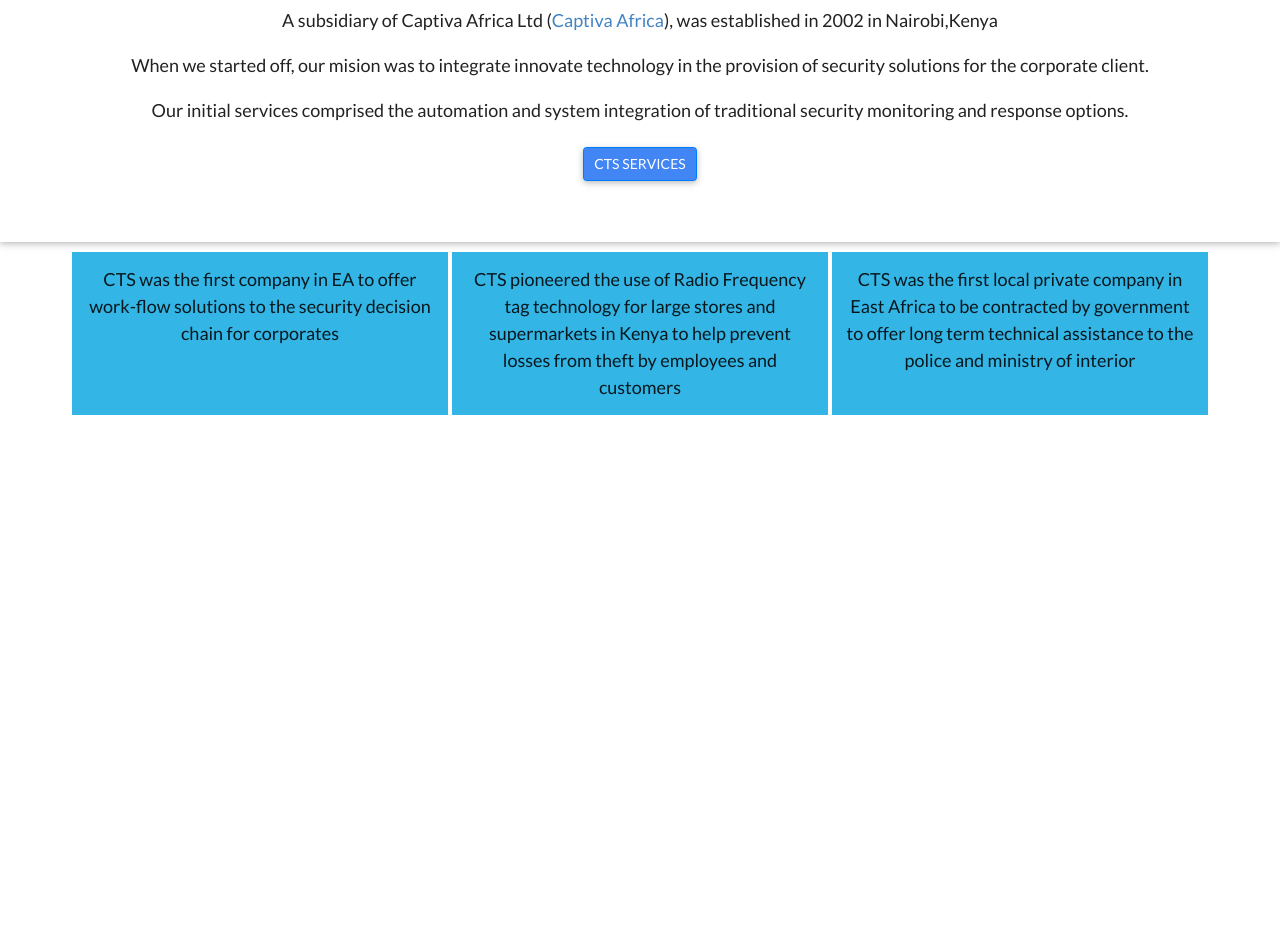
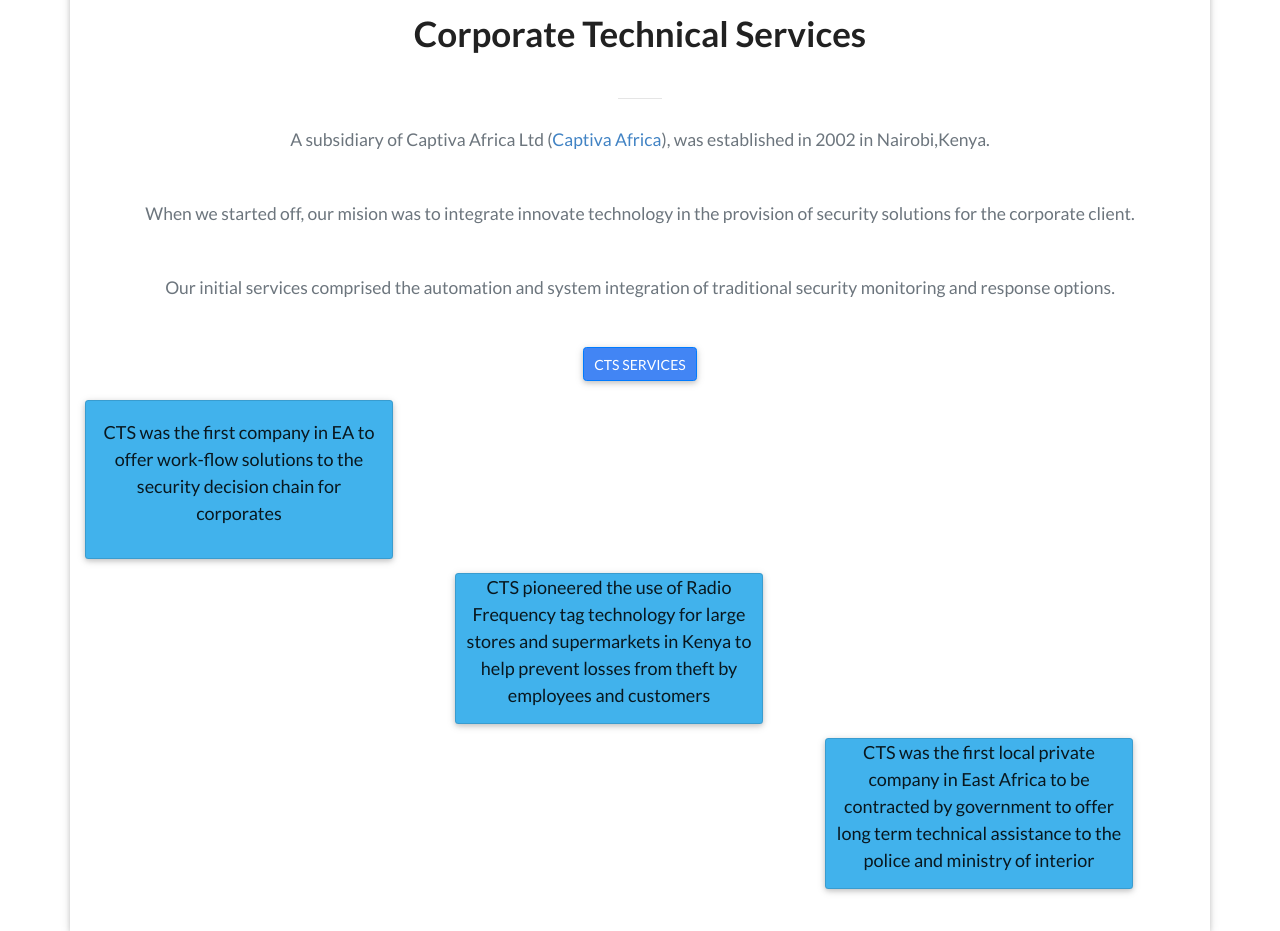
Before and after one commit to ankundn/CTL, a React (Create React App) app: page /about in a window 1280 px wide. Shown: the part 163-1094 px from the top of the page. Before the commit the page ends 800 px from the top, so only its background shows below. Built offline with nearby package versions, Linux system fonts and the light colour scheme.

Commit message:
Added three grids

```diff
--- a/src/components/About.js
+++ b/src/components/About.js
@@ -1,7 +1,7 @@
 import React from "react";
 import "../index.css";
 // import Footer from "../components/Footer";
-import { MDBJumbotron, MDBBtn, MDBContainer, MDBRow, MDBCol } from "mdbreact";
+import {  MDBBtn, MDBContainer,MDBCard, MDBCardTitle, MDBCardText, MDBRow, MDBCol } from "mdbreact";
 
 
 class About extends React.Component {
@@ -11,7 +11,7 @@
 
 
 <div>
-      <MDBJumbotron fluid className="jumbo">
+      {/* <MDBJumbotron fluid className="jumbo">
       <MDBContainer>
         <MDBRow>
           <MDBCol>
@@ -29,11 +29,11 @@
            Our initial services comprised the automation and system integration of
            traditional security monitoring and response options.
         </p>
-            {/* <hr className="my-2" /> */}
-            {/* <p>
+            <hr className="my-2" />
+            <p>
               It uses utility classes for typgraphy and spacing to space content out
               within the larger container.
-            </p> */}
+            </p>
             <div className="text-center">
               <MDBBtn color="primary" href="/service">CTS SERVICES</MDBBtn>
             </div>
@@ -41,10 +41,10 @@
           </MDBCol>
         </MDBRow>
       </MDBContainer>
-    </MDBJumbotron>
+    </MDBJumbotron> */}
 
 
-    <MDBContainer>
+    {/* <MDBContainer>
   <MDBRow>
     <MDBCol md="4">
       <p className="aboutcontent">
@@ -68,7 +68,99 @@
     </MDBCol>
   </MDBRow>
 </MDBContainer>
+   */}
 
+
+<div className="container z-depth-1 my-5 py-5">
+
+
+  <section>
+
+
+
+    {/* <h6 class="font-weight-bold text-center grey-text text-uppercase small mb-4">Services</h6> */}
+    <h2 className="h1-responsive font-weight-bold text-center my-5">
+      Corporate Technical Services
+      </h2>
+    <hr className="w-header my-4" />
+    <p className="lead text-center text-muted pt-2 mb-5">
+    A subsidiary of Captiva Africa Ltd
+           (<a href="https://captivaafrica.com">Captiva Africa</a>), was
+           established in 2002 in Nairobi,Kenya.
+    </p>
+    <p className="lead text-center text-muted pt-2 mb-5">
+    When we started off, our mision was to integrate innovate technology
+        in the provision of security solutions for the corporate client.
+    </p>
+    <p className="lead text-center text-muted pt-2 mb-5"> Our initial services comprised the automation and system integration of
+           traditional security monitoring and response options.</p>
+    <div className="row d-flex justify-content-center">
+
+    <div className="text-center">
+              <MDBBtn color="primary" href="/service">CTS SERVICES</MDBBtn>
+            </div>
+
+
+
+    </div>
+
+
+
+    <div className="row d-flex justify-content-center">
+
+
+
+{/* <div className="w-100">
+
+</div> */}
+
+
+
+
+<MDBContainer>
+  <MDBCard className="card-body" style={{ width: "22rem", marginTop: "1rem" }}>
+    <MDBCardText>
+    <p className="aboutcontent">
+      CTS was the first company in EA to offer work-flow solutions to
+           the security decision chain for corporates
+      </p>
+    </MDBCardText>
+    <div className="flex-row">
+
+    </div>
+  </MDBCard>
+  <MDBCard className="card-body-two" style={{ width: "22rem", marginTop: "1rem" }}>
+    <MDBCardText>
+    <p className ="aboutcontent">
+      CTS pioneered the use of Radio Frequency tag technology for large
+               stores and supermarkets in Kenya to help prevent losses from theft
+            by employees and customers
+      </p>
+    </MDBCardText>
+    <div className="flex-row">
+
+    </div>
+  </MDBCard>
+  <MDBCard className="card-body-three" style={{ width: "22rem", marginTop: "1rem" }}>
+    <MDBCardText>
+    <p className="aboutcontent">
+      CTS was the first local private company in East Africa to be
+               contracted by government to offer long term technical assistance
+          to the police and ministry of interior
+      </p>
+    </MDBCardText>
+    <div className="flex-row">
+
+    </div>
+  </MDBCard>
+</MDBContainer>
+
+</div>
+
+  </section>
+
+
+</div>
     </div>
     );
   }
--- a/src/index.css
+++ b/src/index.css
@@ -28,6 +28,18 @@
   font-size: 32px;
   font-style: "bold";
   text-align: center;
+}
+.card-body {
+  background-color: rgb(65, 178, 236)
+}
+.card-body-two {
+  margin-left: 370px;
+  background-color: rgb(65, 178, 236);
+}
+
+.card-body-three {
+  margin-left: 740px;
+  background-color: rgb(65, 178, 236);
 }
 
 .col-md-4 {
```
